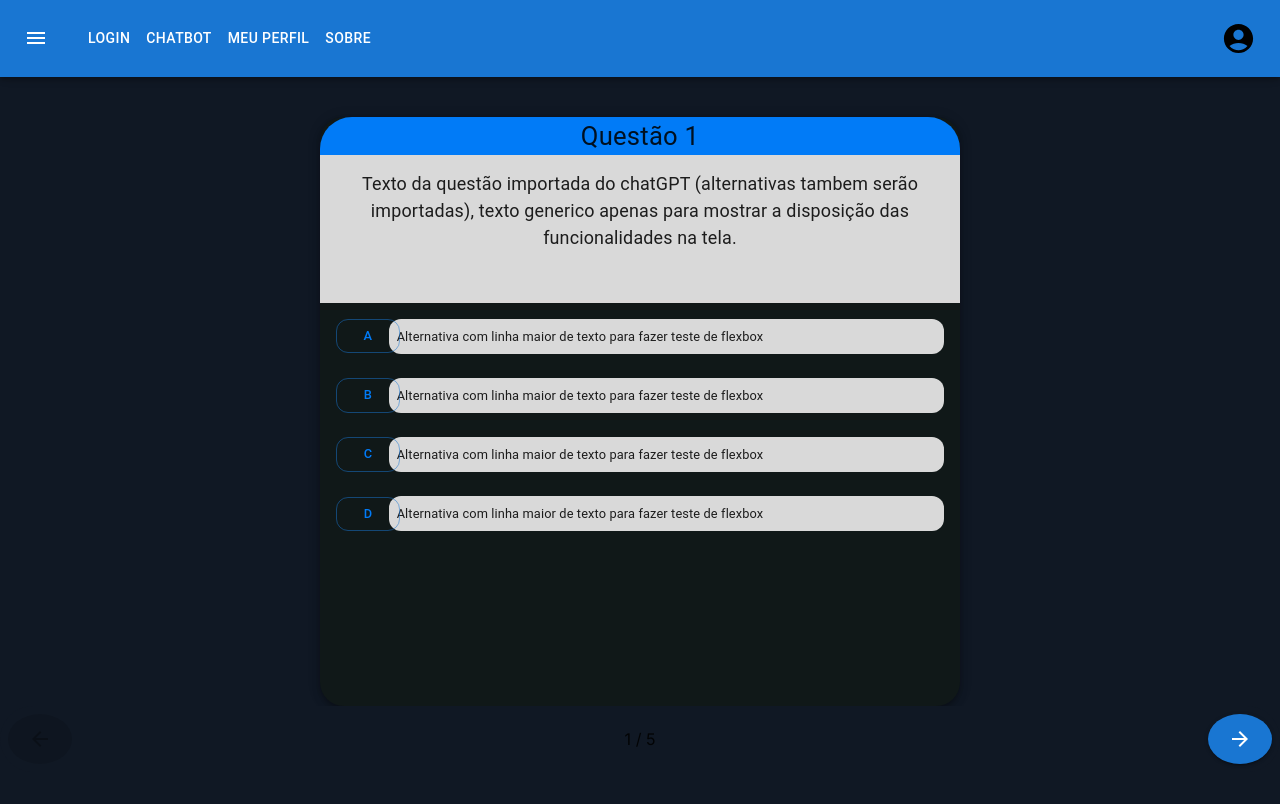
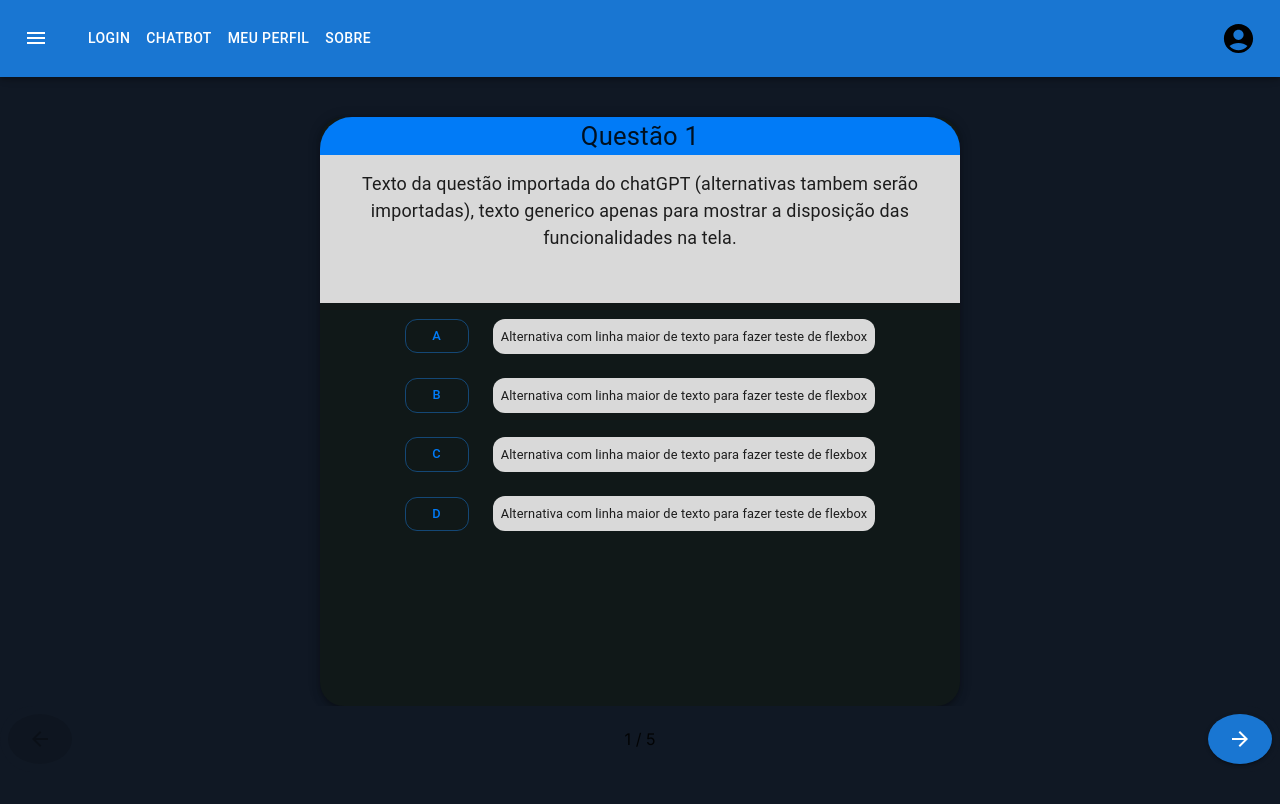
Before and after one commit to AulaOnline/AulaOnline, a React (Create React App) app: page /questionario in a window 1280 px wide. Shown: the top 804 px of the page. Built offline with nearby package versions, Linux system fonts and the light colour scheme.

Commit message:
questionario com flexibilização dos itens

```diff
--- a/src/Pages/Questionario.js
+++ b/src/Pages/Questionario.js
@@ -58,20 +58,51 @@ export default function Questionario() {
     return (
         <Grid container>
             <Navbar />
-            <Grid container direction="column" xs='12' sx={{ bgcolor: "#101824", display: "flex", height: "calc(100vh - 64px)", justifyContent: "center", alignItems: "center", textAlign: "center" }}>
+            <Grid
+            container
+            direction="column"
+            xs='12'
+            sx={{
+                bgcolor: "#101824",
+                display: "flex",
+                height: "calc(100vh - 64px)",
+                justifyContent: "center",
+                alignItems: "center",
+                textAlign: "center"
+                }}>
                 <Paper elevation={5} sx={{ borderRadius: 6, bgcolor: "#101818", height: "80%", width: "50%" }}>
-                    <Grid container direction="column" alignItems="stretch" sx={{ height: '100%', alignItems: "center" }}>
-                        <Grid item container justifyContent="center" sx={{ borderRadius: '32px 32px 0 0', bgcolor: "#017BF7", width: "100%" }}>
+                    <Grid container
+                    xs= {'auto'}
+                    direction="column"
+                    alignItems="stretch"
+                    sx={{
+                        height: '100%',
+                        alignItems: "center"
+                        }}>
+                        <Grid item container
+                        justifyContent="center"
+                        sx={{
+                            borderRadius: '32px 32px 0 0',
+                            bgcolor: "#017BF7",
+                            width: "100%"
+                            }}>
                             <Typography sx={{ fontSize: '2vw', textAlign: 'center' }}>{steps[activeStep].label}</Typography>
                         </Grid>
                         <Grid item container sx={{ bgcolor: "#D9D9D9", height: '25%', width: '100%', p: 2 }}>
                             <Typography sx={{ width: '100%', textAlign: 'center', fontSize: '1.4vw' }}>{steps[activeStep].description}</Typography>
                         </Grid>
-                        <Grid item container sx={{ display: "flex", bgcolor: "#101818", width: '100%', p: 2 }}>
-                            <Grid container direction="column" spacing={3} sx={{ display: "flex", justifyContent: "center", alignItems: "center" }}>
+                        <Grid item container xs= 'auto' sx={{ display: "flex", bgcolor: "#101818", width: '100%', p: 2 }}>
+                            <Grid container
+                            direction="column"
+                            spacing={3}
+                            sx={{
+                                display: "flex",
+                                justifyContent: "center",
+                                alignItems: "center"
+                                }}>
                                 {steps[activeStep].options.map((option, index) => (
                                     <Grid item container alignItems="center" spacing={3} key={option}>
-                                        <Grid item xs={1}>
+                                        <Grid item>
                                             <Button
                                                 variant={selectedOption[activeStep] === option ? 'contained' : 'outlined'}
                                                 onClick={() => handleOptionClick(option, activeStep)}
@@ -88,8 +119,24 @@ export default function Questionario() {
                                                 {option}
                                             </Button>
                                         </Grid>
-                                        <Grid item container alignItems={'center'} xs={11}>
-                                                    <Typography sx={{ fontSize: '1vw', width: '100%', textAlign: 'left', bgcolor: '#D9D9D9', padding: 1, borderRadius: 3 }}>Alternativa com linha maior de texto para fazer teste de flexbox</Typography>
+                                        <Grid item container alignItems={'center'} xs={'auto'}>
+                                                    <Typography
+                                                    sx={{
+                                                        fontSize: '1vw',
+                                                        width: '100%',
+                                                        textAlign: 'left',
+                                                        bgcolor: '#D9D9D9',
+                                                        padding: 1,
+                                                        borderRadius: 3
+                                                    }}
+                                                    //quebra de linha automatica pra evitar bug ???
+                                                    //style={{
+                                                    //    wordWrap: 'break-word',
+                                                    //    overflowWrap: 'break-word'
+                                                    // }}
+                                                    >
+                                                    Alternativa com linha maior de texto para fazer teste de flexbox
+                                                    </Typography>
                                         </Grid>
                                     </Grid>
                                 ))}
```
